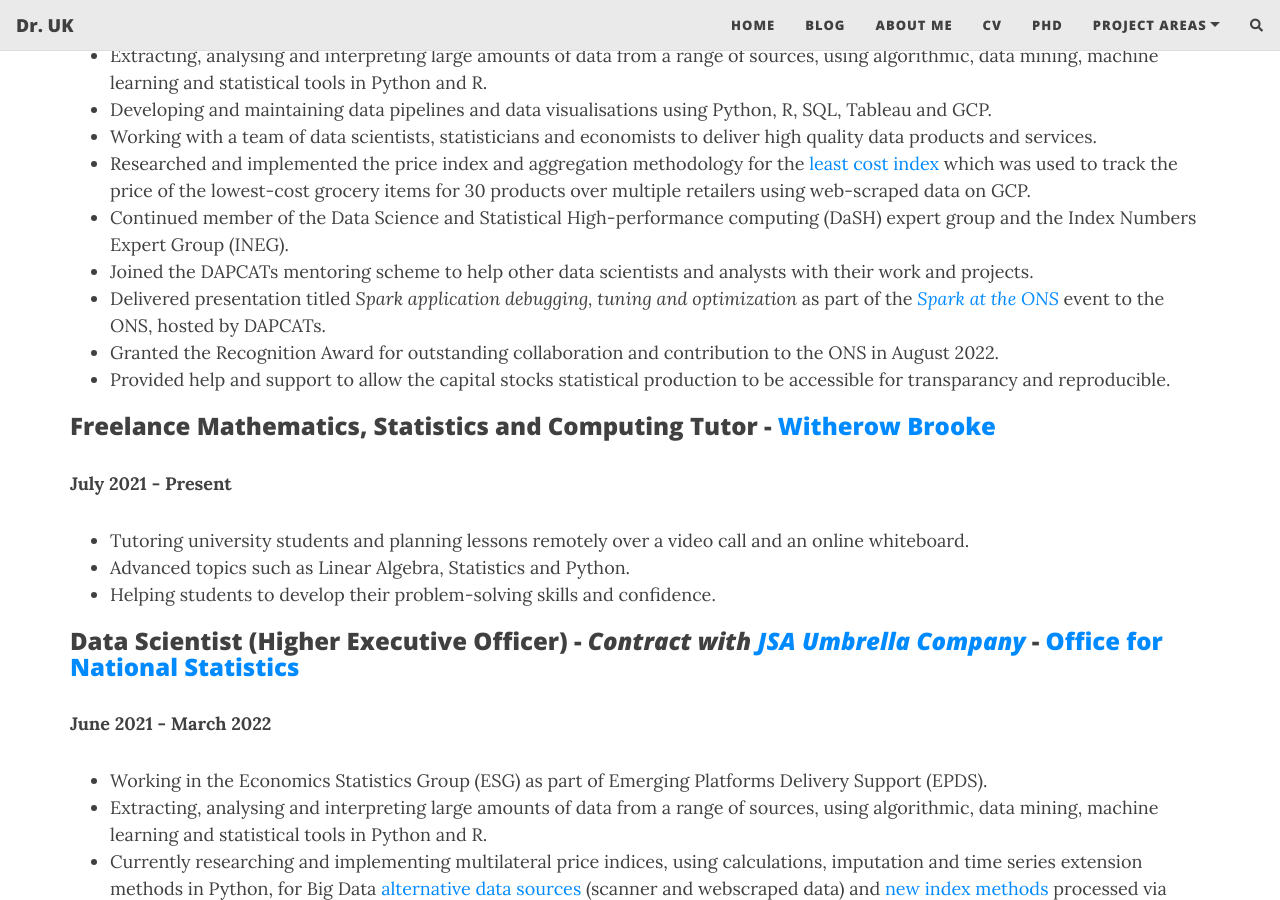
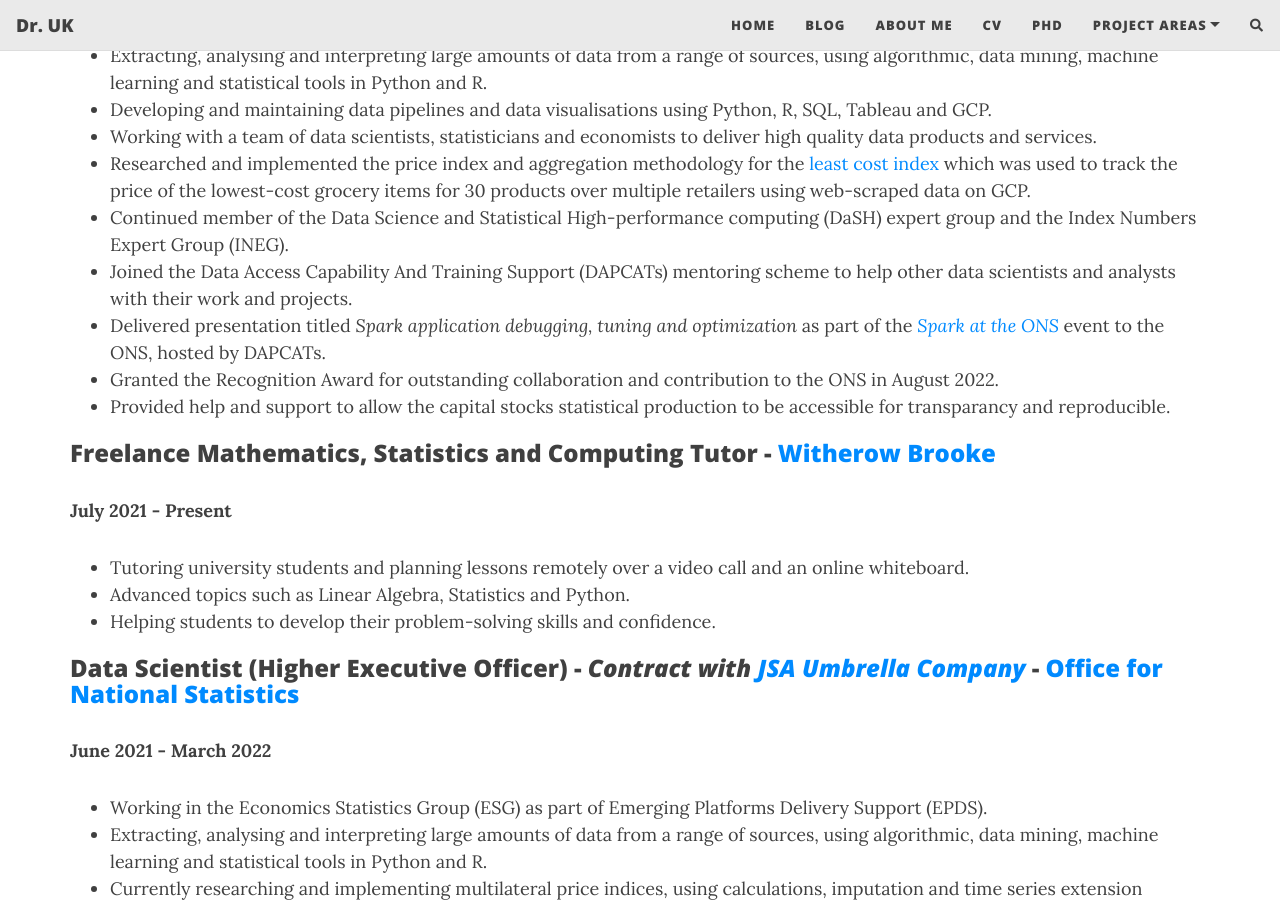
Before and after one commit to drrobotk/drrobotk.github.io, a Jekyll site: the page built from cv.md, in a window 1280 px wide and 900 px high, scrolled down 2256 px. Built offline with Jekyll 4.4.1, drawn with Linux system fonts in a browser that asks for light colours; nearby versions of some CDN libraries; comment, search, counter and statistics services are not loaded.

Commit message:
Update about me.

```diff
--- a/cv.md
+++ b/cv.md
@@ -69,7 +69,7 @@ Photoshop, PowerPoint, LaTeX, GIMP and CorelDraw
 -   Working with a team of data scientists, statisticians and economists to deliver high quality data products and services.
 -   Researched and implemented the price index and aggregation methodology for the [least cost index](https://www.ons.gov.uk/economy/inflationandpriceindices/articles/trackingthelowestcostgroceryitemsukexperimentalanalysis/april2021toapril2022) which was used to track the price of the lowest-cost grocery items for 30 products over multiple retailers using web-scraped data on GCP.
 -   Continued member of the Data Science and Statistical High-performance computing (DaSH) expert group and the Index Numbers Expert Group (INEG).
--   Joined the DAPCATs mentoring scheme to help other data scientists and analysts with their work and projects.
+-   Joined the Data Access Capability And Training Support (DAPCATs) mentoring scheme to help other data scientists and analysts with their work and projects.
 -   Delivered presentation titled *Spark application debugging, tuning and optimization* as part of the [*Spark at the ONS*](https://best-practice-and-impact.github.io/ons-spark/intro.html) event to the ONS, hosted by DAPCATs.
 -   Granted the Recognition Award for outstanding collaboration and contribution to the ONS in August 2022.
 -   Provided help and support to allow the capital stocks statistical production to be accessible for transparancy and reproducible.
```
